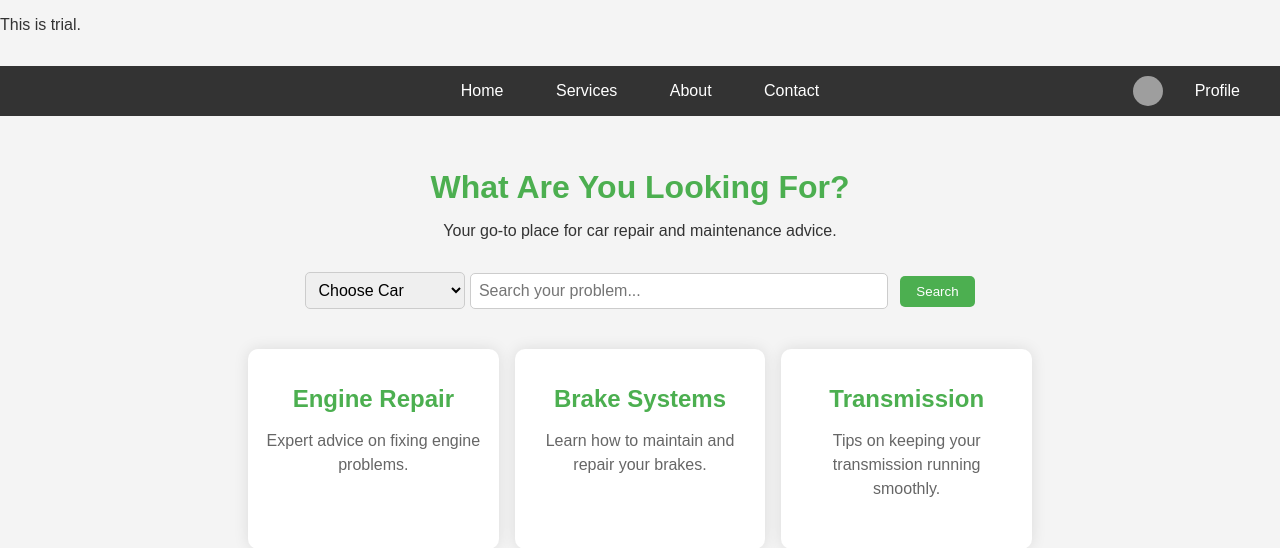
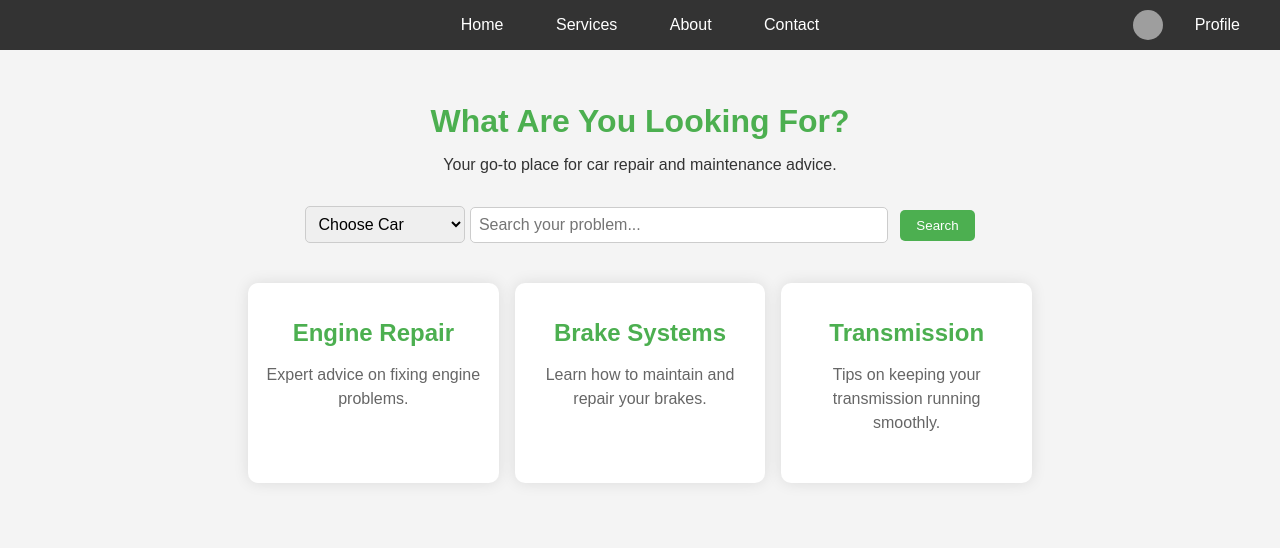
Before and after one commit to Backendr34/ASEPCarmech, a Flask app: page /index in a window 1280 px wide. Shown: the top 548 px of the page. Run offline with Flask 3, Linux system fonts and the light colour scheme; a user stored in the database is signed in; parts of the project's set-up code (start-up, migrations or seed data) failed here and were passed over; grey boxes are pictures that could not be loaded.

Commit message:
Update index.html

```diff
--- a/templates/index.html
+++ b/templates/index.html
@@ -170,7 +170,7 @@
 </head>
 <body>
 
-    <p>This is trial.</p>
+
     <div class="navbar">
         <div>
             <a href="#">Home</a>
```
